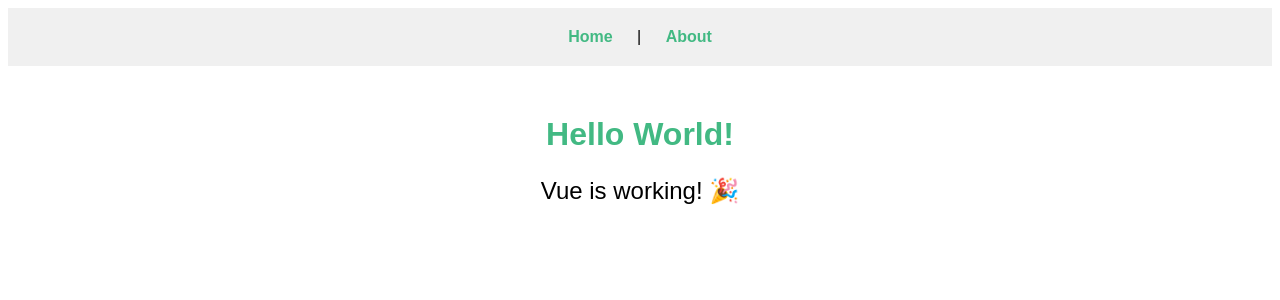
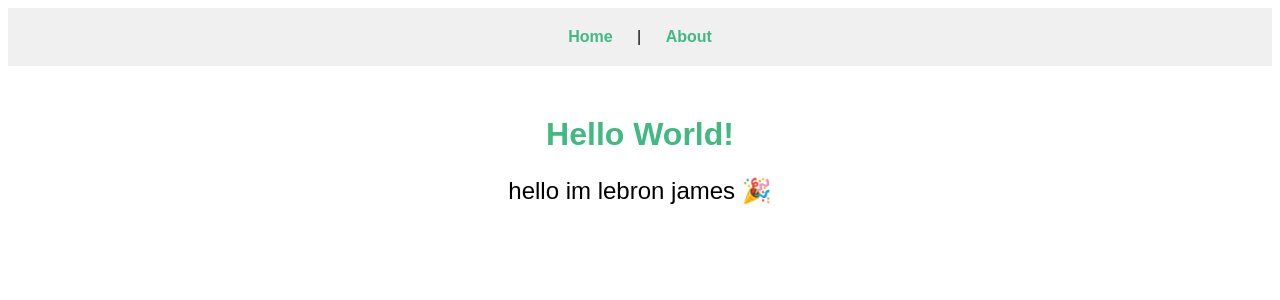
Before and after one commit to marcusLiow/Web2-G10, a Vue app in the folder QuickGig/: page / in a window 1280 px wide. Shown: the top 300 px of the page. Built offline with nearby package versions, Linux system fonts and the light colour scheme.

Commit message:
testing homepage

```diff
--- a/QuickGig/src/pages/HomePage.vue
+++ b/QuickGig/src/pages/HomePage.vue
@@ -1,7 +1,7 @@
 <template>
   <div>
     <h1>Hello World!</h1>
-    <p>Vue is working! 🎉</p>
+    <p>hello im lebron james 🎉</p>
   </div>
 </template>
 
```
